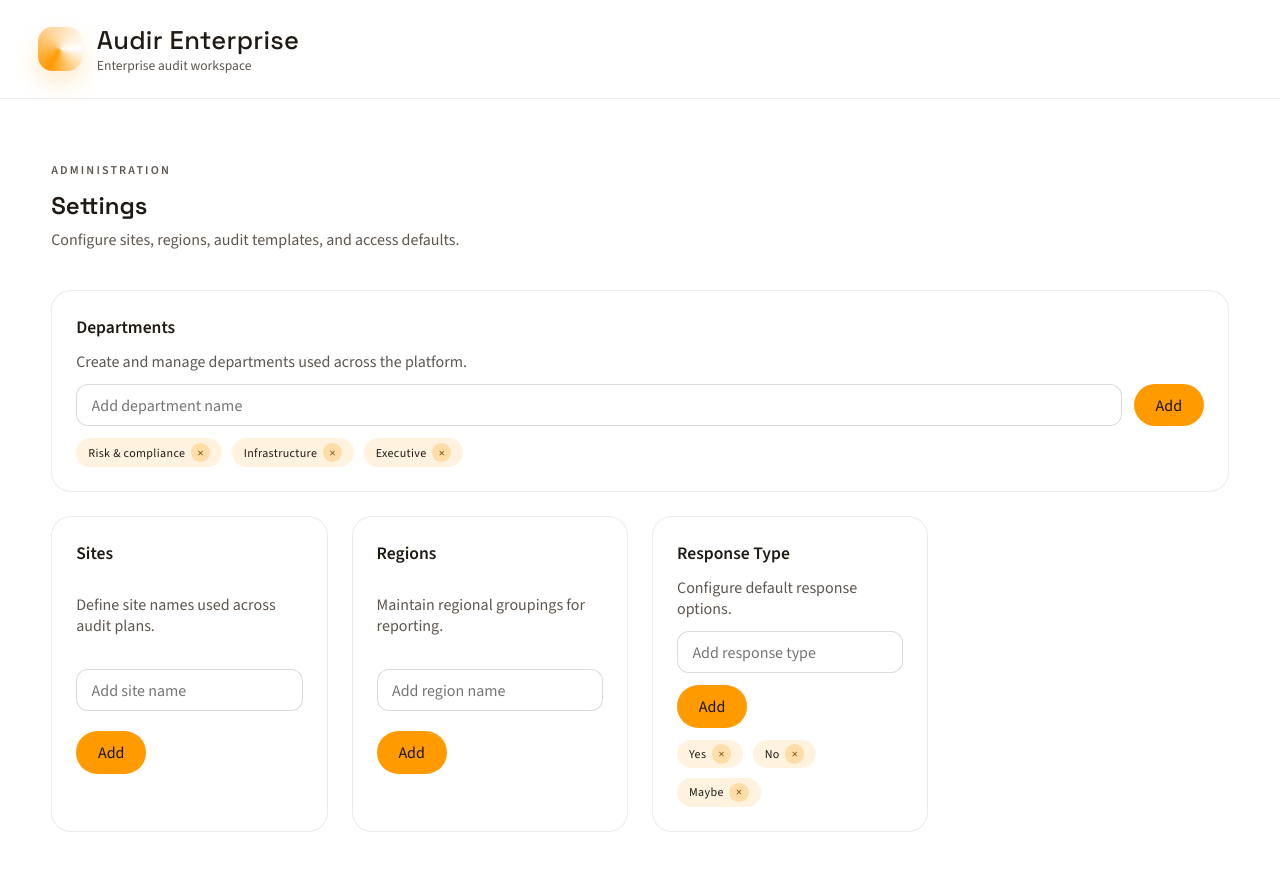
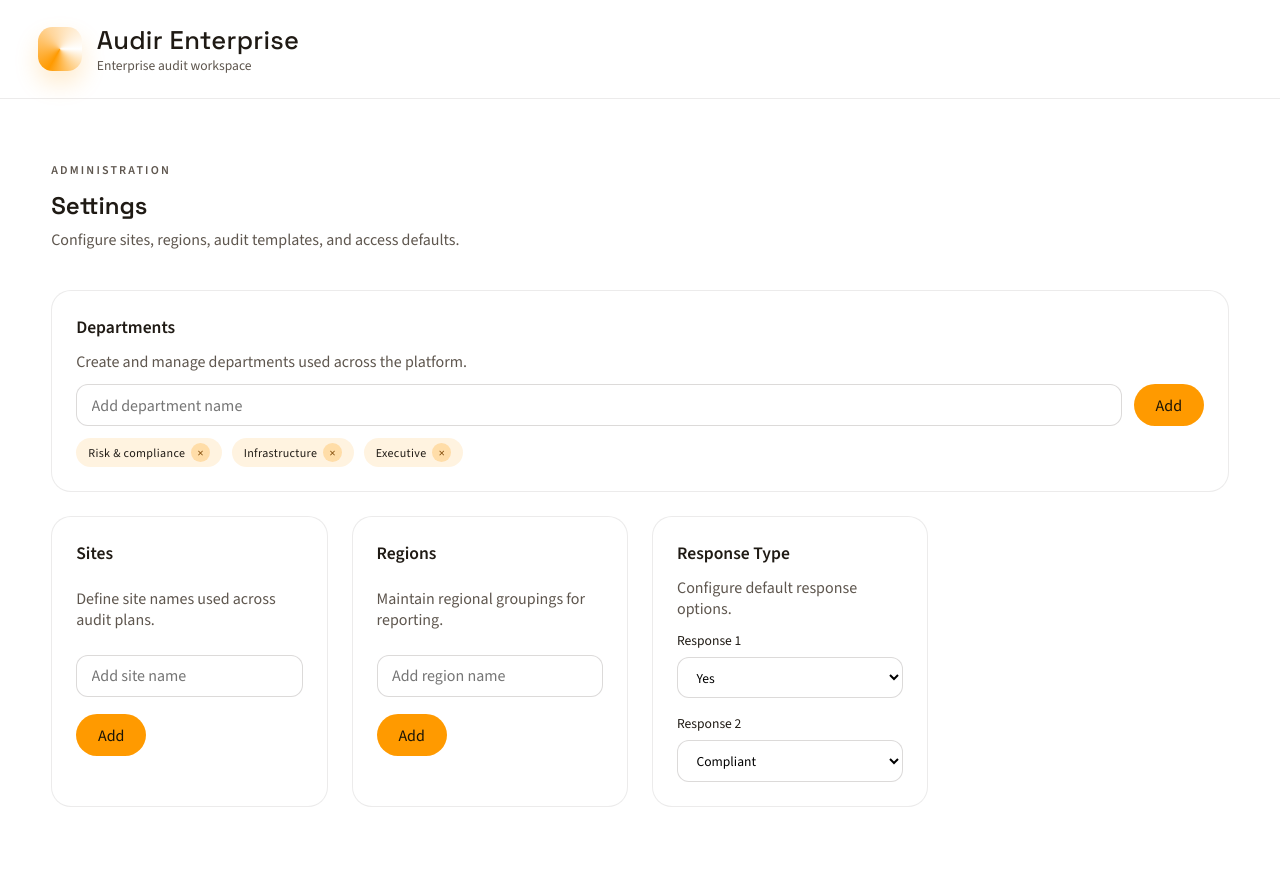
Before and after one commit to Vigameq/audir-classic, an Angular app: page /settings in a window 1280 px wide. Shown: the top 870 px of the page. Built offline with nearby package versions, Linux system fonts and the light colour scheme.

Commit message:
Use fixed response type dropdowns

```diff
--- a/src/app/pages/settings/settings.html
+++ b/src/app/pages/settings/settings.html
@@ -72,25 +72,23 @@
     <article class="settings-card">
       <h2>Response Type</h2>
       <p>Configure default response options.</p>
-      <form
-        class="inline-form"
-        #responseTypeForm="ngForm"
-        (ngSubmit)="addResponseType(responseTypeForm)"
-      >
-        <input
-          type="text"
-          name="responseType"
-          [(ngModel)]="newResponseType"
-          placeholder="Add response type"
-          required
-        />
-        <button class="primary" type="submit">Add</button>
-      </form>
-      <div class="tag-list">
-        <span class="tag" *ngFor="let responseType of responseTypes">
-          {{ responseType }}
-          <button type="button" class="remove" (click)="removeResponseType(responseType)">×</button>
-        </span>
+      <div class="response-grid">
+        <label class="field">
+          Response 1
+          <select>
+            <option>Yes</option>
+            <option>No</option>
+            <option>Maybe</option>
+          </select>
+        </label>
+        <label class="field">
+          Response 2
+          <select>
+            <option>Compliant</option>
+            <option>Non-compliance</option>
+            <option>Maybe</option>
+          </select>
+        </label>
       </div>
     </article>
   </div>
--- a/src/app/pages/settings/settings.scss
+++ b/src/app/pages/settings/settings.scss
@@ -104,6 +104,26 @@
   padding: 0;
 }
 
+.response-grid {
+  display: grid;
+  grid-template-columns: repeat(auto-fit, minmax(180px, 1fr));
+  gap: 1rem;
+}
+
+.response-grid .field {
+  display: grid;
+  gap: 0.5rem;
+  font-size: 0.85rem;
+}
+
+.response-grid select {
+  font: inherit;
+  padding: 0.6rem 0.9rem;
+  border-radius: 0.75rem;
+  border: 1px solid rgba(20, 10, 0, 0.15);
+  background: #ffffff;
+}
+
 button {
   font: inherit;
   border: 1px solid transparent;
--- a/src/app/pages/settings/settings.ts
+++ b/src/app/pages/settings/settings.ts
@@ -3,7 +3,6 @@ import { Component, inject } from '@angular/core';
 import { FormsModule, NgForm } from '@angular/forms';
 import { DepartmentService } from '../../services/department.service';
 import { RegionService } from '../../services/region.service';
-import { ResponseTypeService } from '../../services/response-type.service';
 import { SiteService } from '../../services/site.service';
 
 @Component({
@@ -16,11 +15,9 @@ export class Settings {
   private readonly departmentService = inject(DepartmentService);
   private readonly siteService = inject(SiteService);
   private readonly regionService = inject(RegionService);
-  private readonly responseTypeService = inject(ResponseTypeService);
   protected newDepartment = '';
   protected newSite = '';
   protected newRegion = '';
-  protected newResponseType = '';
 
   protected get departments(): string[] {
     return this.departmentService.departments();
@@ -34,9 +31,6 @@ export class Settings {
     return this.regionService.regions();
   }
 
-  protected get responseTypes(): string[] {
-    return this.responseTypeService.responseTypes();
-  }
 
   protected addDepartment(form: NgForm): void {
     const value = this.newDepartment.trim();
@@ -80,17 +74,4 @@ export class Settings {
     this.regionService.removeRegion(name);
   }
 
-  protected addResponseType(form: NgForm): void {
-    const value = this.newResponseType.trim();
-    if (!value) {
-      return;
-    }
-    this.responseTypeService.addResponseType(value);
-    this.newResponseType = '';
-    form.resetForm();
-  }
-
-  protected removeResponseType(name: string): void {
-    this.responseTypeService.removeResponseType(name);
-  }
 }
--- a/src/app/services/response-type.service.ts
+++ /dev/null
@@ -1,47 +0,0 @@
-import { Injectable, signal } from '@angular/core';
-
-const STORAGE_KEY = 'audir_response_types';
-const DEFAULT_RESPONSE_TYPES: string[] = ['Yes', 'No', 'Maybe'];
-
-@Injectable({ providedIn: 'root' })
-export class ResponseTypeService {
-  private readonly responseTypesSignal = signal<string[]>(this.loadResponseTypes());
-
-  readonly responseTypes = this.responseTypesSignal.asReadonly();
-
-  addResponseType(name: string): void {
-    const value = name.trim();
-    if (!value) {
-      return;
-    }
-    const current = this.responseTypesSignal();
-    if (current.includes(value)) {
-      return;
-    }
-    const next = [value, ...current];
-    this.responseTypesSignal.set(next);
-    localStorage.setItem(STORAGE_KEY, JSON.stringify(next));
-  }
-
-  removeResponseType(name: string): void {
-    const next = this.responseTypesSignal().filter((item) => item !== name);
-    this.responseTypesSignal.set(next);
-    localStorage.setItem(STORAGE_KEY, JSON.stringify(next));
-  }
-
-  private loadResponseTypes(): string[] {
-    const stored = localStorage.getItem(STORAGE_KEY);
-    if (!stored) {
-      return [...DEFAULT_RESPONSE_TYPES];
-    }
-    try {
-      const parsed = JSON.parse(stored);
-      if (Array.isArray(parsed) && parsed.every((item) => typeof item === 'string')) {
-        return parsed;
-      }
-    } catch {
-      return [...DEFAULT_RESPONSE_TYPES];
-    }
-    return [...DEFAULT_RESPONSE_TYPES];
-  }
-}
```
